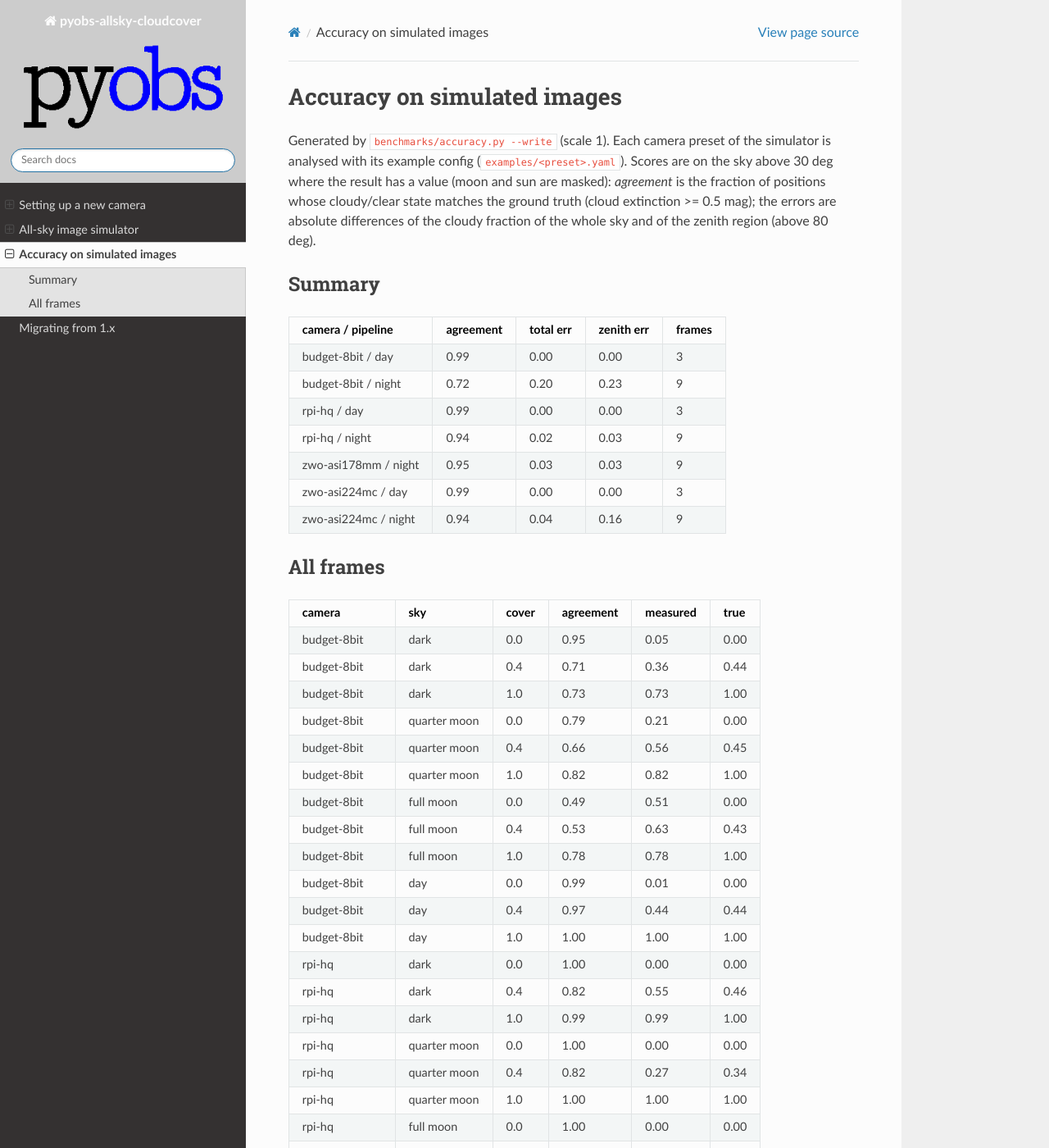
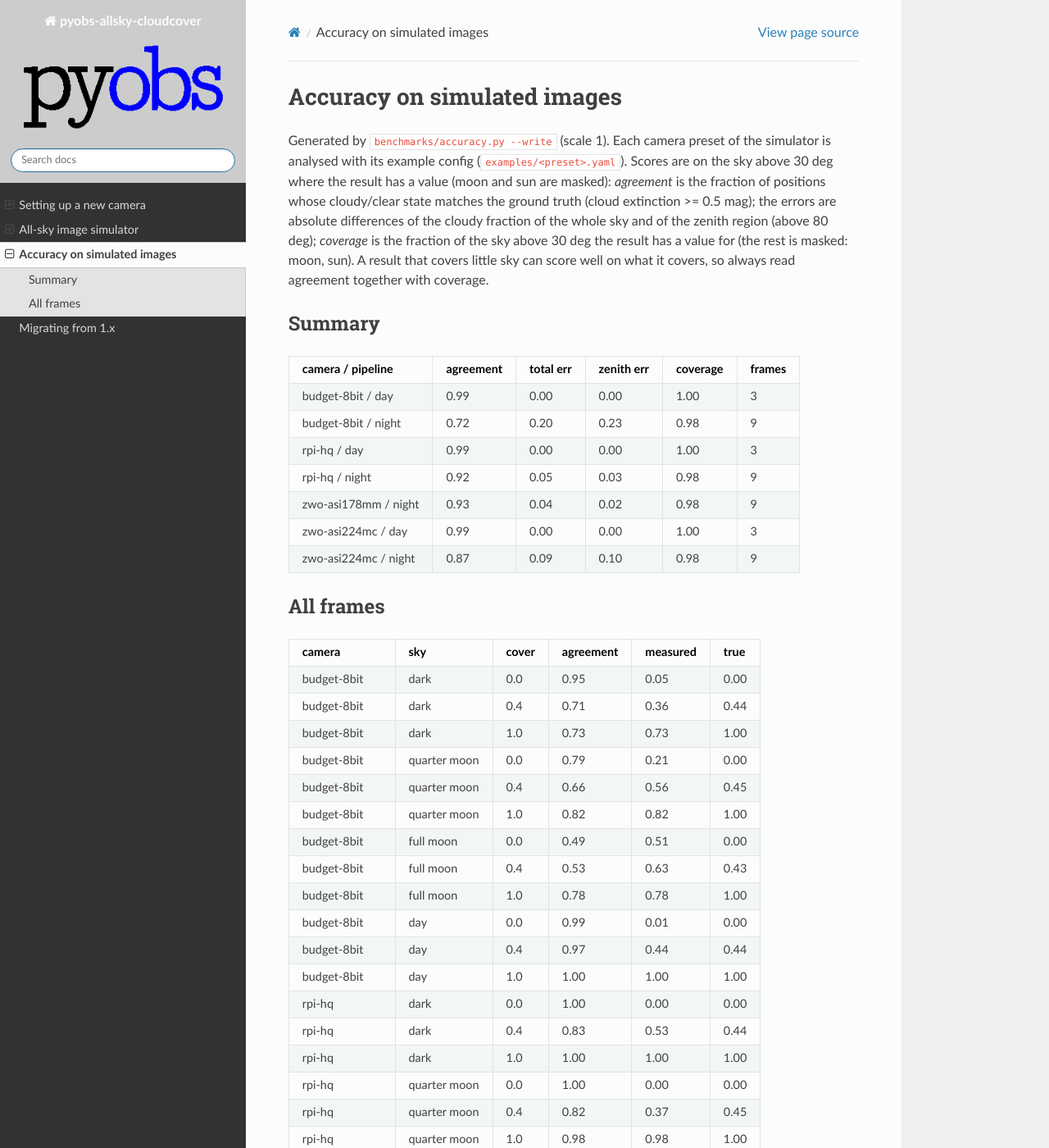
Before and after one commit to pyobs/pyobs-allsky-cloudcover, a Sphinx documentation site: the page built from docs/source/accuracy.rst, in a window 1280 px wide and 1400 px high. Shown: the whole window at 82% size. Built offline with Sphinx 7.4.7 and the Read the Docs theme 3.1.0, drawn with Linux system fonts in a browser that asks for light colours; some of the changed text lies outside the part shown.

Commit message:
Photometric mode: fill gaps from the limiting magnitude; score coverage
Looking at the rendered maps showed that under moonlight the extinction
map covered only a small part of the sky (2-31 % for the ASI224MC under a
full moon): only stars with an expected SNR >= 15 counted, and with the
short exposures a bright sky forces few qualify. The agreement figures in
the previous two commits were computed on the covered part only and so
overstated the gain.

- Stars count from an expected SNR of 8 (coverage on dark and quarter-
  moon nights becomes near complete without losing accuracy).
- Where no star measures the extinction, the limiting-magnitude map
  decides per position instead of leaving the position unknown.
- The accuracy report and gate include coverage; a drop fails the gate
  like a drop in agreement.
- benchmarks/photometry.py scores both maps on the whole sky.

Corrected whole-sky agreement, limiting magnitude -> photometric (zero
point known): dark 0.78 -> 0.91, clear 0.87 -> 0.93, half 0.78 -> 0.81,
overcast 0.95 -> 0.98, thin cirrus 0.63 -> 0.79, quarter moon 0.89 ->
0.89, full moon 0.75 -> 0.83 (extinction measured on 41 % of the sky
there, 0.93 correct where it is). Accuracy report (agreement / total
error, coverage 0.98): ASI224MC 0.87/0.09, Pi HQ 0.92/0.05, ASI178MM
0.93/0.04 (before the photometric mode: 0.80/0.17, 0.89/0.08,
0.91/0.06). The photometric-mode test now asserts what holds: correct
where measured, and never worse than the limiting magnitude alone.

Co-Authored-By: Claude Opus 5.5 <noreply@anthropic.com>
Claude-Session: https://claude.ai/code/session_01CDYFQhEWtUKU6NC4JX7Avt

```diff
--- a/docs/source/accuracy.rst
+++ b/docs/source/accuracy.rst
@@ -5,22 +5,24 @@ Generated by ``benchmarks/accuracy.py --write`` (scale 1). Each camera preset of
 config (``examples/<preset>.yaml``). Scores are on the sky above 30 deg where the result has a value
 (moon and sun are masked): *agreement* is the fraction of positions whose cloudy/clear state matches
 the ground truth (cloud extinction >= 0.5 mag); the errors are absolute differences of the cloudy
-fraction of the whole sky and of the zenith region (above 80 deg).
+fraction of the whole sky and of the zenith region (above 80 deg); *coverage* is the fraction of the sky
+above 30 deg the result has a value for (the rest is masked: moon, sun). A result that covers little sky
+can score well on what it covers, so always read agreement together with coverage.
 
 Summary
 *******
 
-========================== ========= =========== ============ ======
-camera / pipeline          agreement   total err   zenith err frames
-========================== ========= =========== ============ ======
-budget-8bit / day               0.99        0.00         0.00      3
-budget-8bit / night             0.72        0.20         0.23      9
-rpi-hq / day                    0.99        0.00         0.00      3
-rpi-hq / night                  0.94        0.02         0.03      9
-zwo-asi178mm / night            0.95        0.03         0.03      9
-zwo-asi224mc / day              0.99        0.00         0.00      3
-zwo-asi224mc / night            0.94        0.04         0.16      9
-========================== ========= =========== ============ ======
+========================== ========= =========== ============ ======== ======
+camera / pipeline          agreement   total err   zenith err coverage frames
+========================== ========= =========== ============ ======== ======
+budget-8bit / day               0.99        0.00         0.00     1.00      3
+budget-8bit / night             0.72        0.20         0.23     0.98      9
+rpi-hq / day                    0.99        0.00         0.00     1.00      3
+rpi-hq / night                  0.92        0.05         0.03     0.98      9
+zwo-asi178mm / night            0.93        0.04         0.02     0.98      9
+zwo-asi224mc / day              0.99        0.00         0.00     1.00      3
+zwo-asi224mc / night            0.87        0.09         0.10     0.98      9
+========================== ========= =========== ============ ======== ======
 
 All frames
 **********
@@ -41,35 +43,35 @@ budget-8bit    day             0.0      0.99     0.01     0.00
 budget-8bit    day             0.4      0.97     0.44     0.44
 budget-8bit    day             1.0      1.00     1.00     1.00
 rpi-hq         dark            0.0      1.00     0.00     0.00
-rpi-hq         dark            0.4      0.82     0.55     0.46
-rpi-hq         dark            1.0      0.99     0.99     1.00
+rpi-hq         dark            0.4      0.83     0.53     0.44
+rpi-hq         dark            1.0      1.00     1.00     1.00
 rpi-hq         quarter moon    0.0      1.00     0.00     0.00
-rpi-hq         quarter moon    0.4      0.82     0.27     0.34
-rpi-hq         quarter moon    1.0      1.00     1.00     1.00
-rpi-hq         full moon       0.0      1.00     0.00     0.00
-rpi-hq         full moon       0.4      0.84     0.36     0.32
-rpi-hq         full moon       1.0      1.00     1.00     1.00
+rpi-hq         quarter moon    0.4      0.82     0.37     0.45
+rpi-hq         quarter moon    1.0      0.98     0.98     1.00
+rpi-hq         full moon       0.0      0.87     0.13     0.00
+rpi-hq         full moon       0.4      0.80     0.51     0.43
+rpi-hq         full moon       1.0      0.96     0.96     1.00
 rpi-hq         day             0.0      0.99     0.01     0.00
 rpi-hq         day             0.4      0.97     0.43     0.44
 rpi-hq         day             1.0      1.00     1.00     1.00
 zwo-asi178mm   dark            0.0      1.00     0.00     0.00
-zwo-asi178mm   dark            0.4      0.82     0.58     0.44
+zwo-asi178mm   dark            0.4      0.84     0.56     0.44
 zwo-asi178mm   dark            1.0      1.00     1.00     1.00
 zwo-asi178mm   quarter moon    0.0      1.00     0.00     0.00
-zwo-asi178mm   quarter moon    0.4      0.83     0.26     0.35
-zwo-asi178mm   quarter moon    1.0      1.00     1.00     1.00
-zwo-asi178mm   full moon       0.0      1.00     0.00     0.00
-zwo-asi178mm   full moon       0.4      0.90     0.13     0.20
-zwo-asi178mm   full moon       1.0      1.00     1.00     1.00
-zwo-asi224mc   dark            0.0      0.99     0.01     0.00
-zwo-asi224mc   dark            0.4      0.82     0.59     0.46
+zwo-asi178mm   quarter moon    0.4      0.83     0.36     0.45
+zwo-asi178mm   quarter moon    1.0      0.99     0.99     1.00
+zwo-asi178mm   full moon       0.0      0.93     0.07     0.00
+zwo-asi178mm   full moon       0.4      0.81     0.48     0.43
+zwo-asi178mm   full moon       1.0      0.98     0.98     1.00
+zwo-asi224mc   dark            0.0      1.00     0.00     0.00
+zwo-asi224mc   dark            0.4      0.83     0.54     0.44
 zwo-asi224mc   dark            1.0      1.00     1.00     1.00
-zwo-asi224mc   quarter moon    0.0      0.99     0.01     0.00
-zwo-asi224mc   quarter moon    0.4      0.81     0.13     0.23
-zwo-asi224mc   quarter moon    1.0      1.00     1.00     1.00
-zwo-asi224mc   full moon       0.0      1.00     0.00     0.00
-zwo-asi224mc   full moon       0.4      0.83     0.55     0.42
-zwo-asi224mc   full moon       1.0      1.00     1.00     1.00
+zwo-asi224mc   quarter moon    0.0      0.97     0.03     0.00
+zwo-asi224mc   quarter moon    0.4      0.78     0.41     0.45
+zwo-asi224mc   quarter moon    1.0      0.96     0.96     1.00
+zwo-asi224mc   full moon       0.0      0.64     0.36     0.00
+zwo-asi224mc   full moon       0.4      0.72     0.62     0.43
+zwo-asi224mc   full moon       1.0      0.95     0.95     1.00
 zwo-asi224mc   day             0.0      0.99     0.01     0.00
 zwo-asi224mc   day             0.4      0.97     0.44     0.44
 zwo-asi224mc   day             1.0      1.00     1.00     1.00
```
Also changed, not shown: 7 other files.
